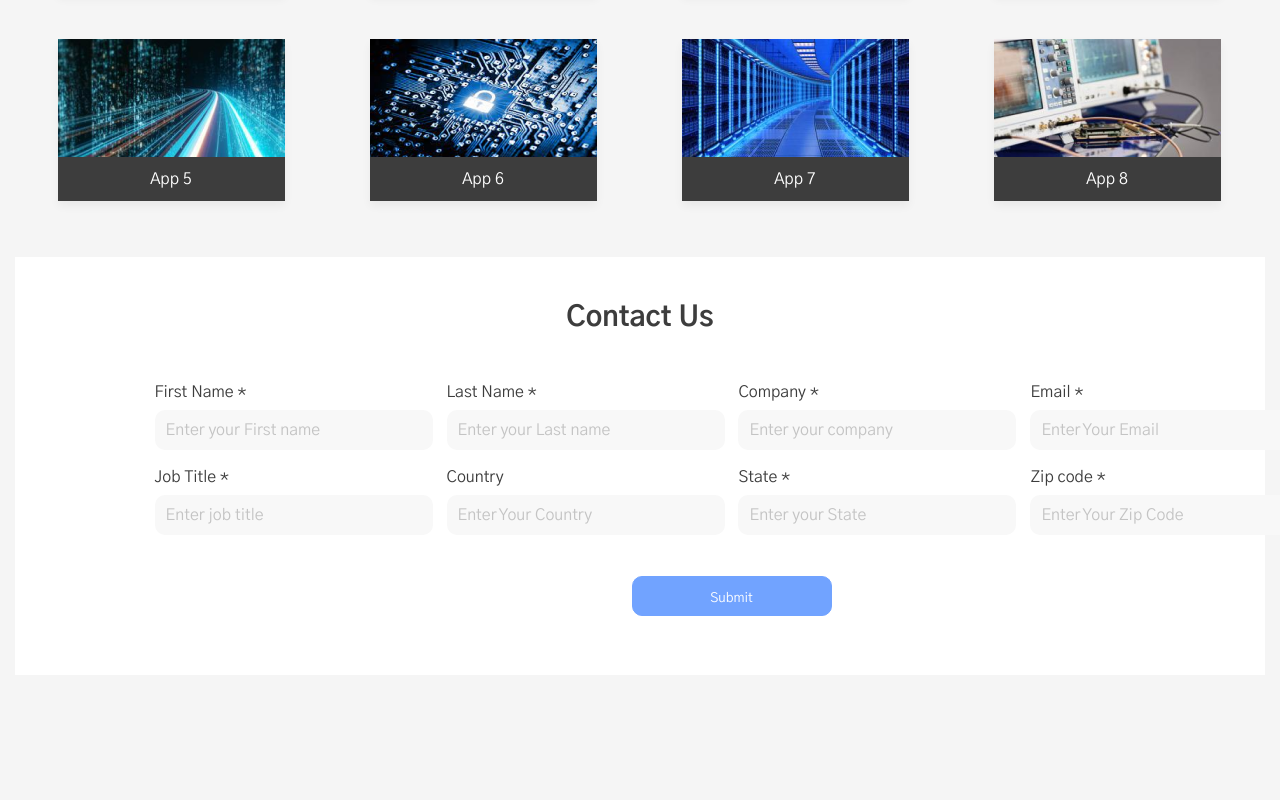
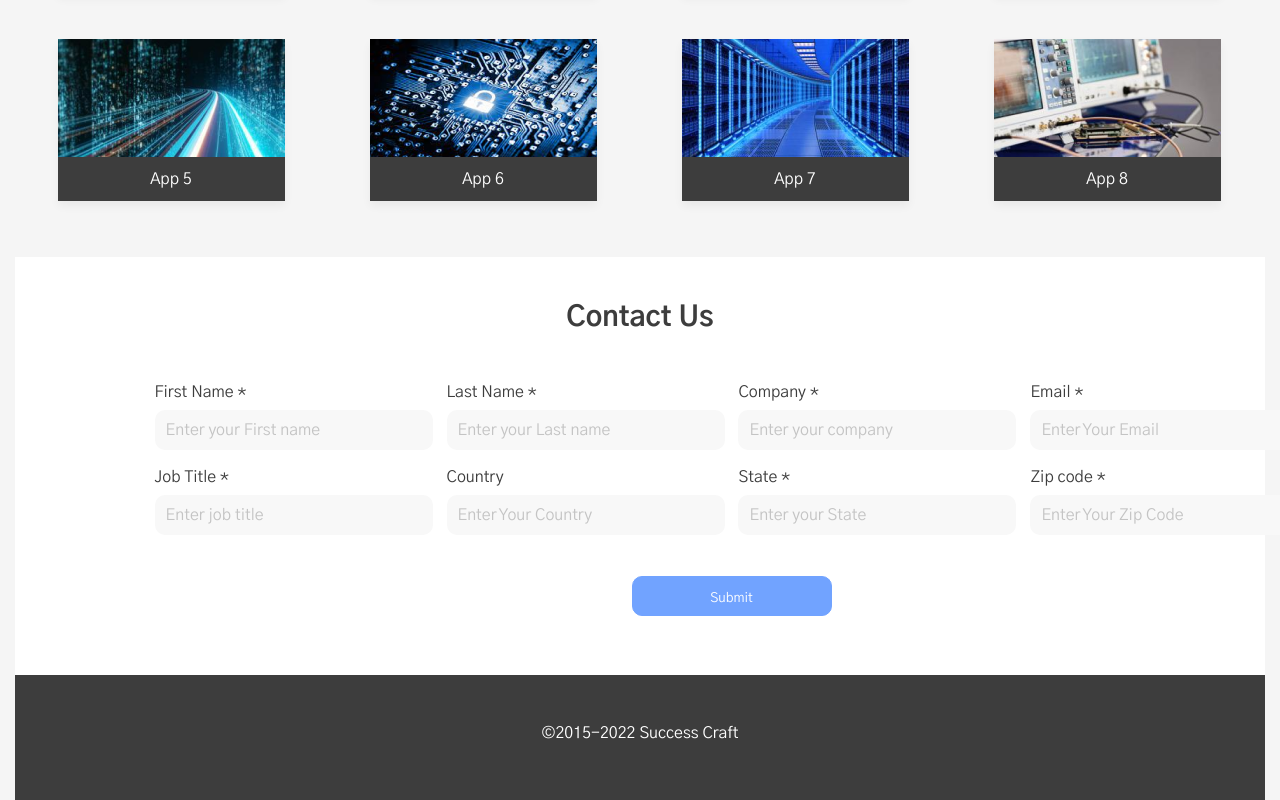
Before and after one commit to serg473/landing-page-vue, a Vue app: page / in a window 1280 px wide. Shown: the part 3100-3900 px from the top of the page. Before the commit the page ends 3775 px from the top, so only its background shows below. Built offline with nearby package versions, Linux system fonts and the light colour scheme.

Commit message:
feat: create footer

```diff
--- a/src/App.vue
+++ b/src/App.vue
@@ -1,17 +1,18 @@
 <script setup>
-import Header from "@/components/Header.vue";
-import Home from "@/view/Home.vue";
+import Header from '@/components/Header.vue'
+import Home from '@/view/Home.vue'
+import Footer from './components/Footer.vue'
 </script>
 
 <template>
 	<div class="container">
-		<Header/>
-    <Home/>
+		<Header />
+		<Home />
+		<Footer />
 	</div>
 </template>
 
 <style lang="scss">
 @import './assets/fonts/Roboto/Roboto.css';
 @import './assets/fonts/Gothic-A1/Gothic-A1.css';
-
 </style>
--- /dev/null
+++ b/src/components/Footer.vue
@@ -0,0 +1,12 @@
+<template>
+	<footer>©2015-2022 Success Craft</footer>
+</template>
+<style lang="scss">
+footer {
+	padding: 50px 0 59px;
+	background: #3d3d3d;
+	text-align: center;
+	line-height: 16px;
+	color: #ffffff;
+}
+</style>
--- a/src/components/FormFeedback.vue
+++ b/src/components/FormFeedback.vue
@@ -3,7 +3,7 @@ import Button from '../components/Button.vue'
 </script>
 <template>
 	<div class="feedback">
-		<form class="feedback__form">
+		<form @submit.prevent class="feedback__form">
 			<div class="feedback__form-item">
 				<label for="firstName">First Name *</label>
 				<input
```
